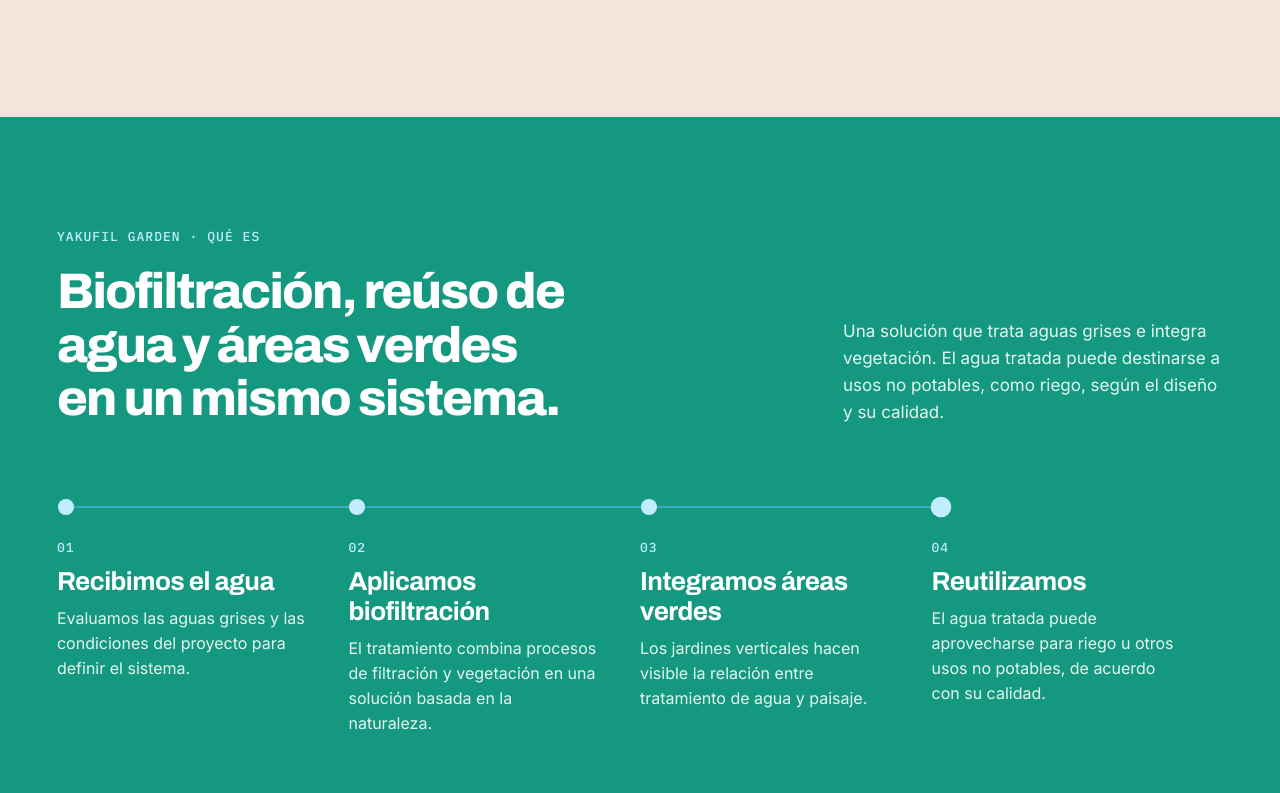
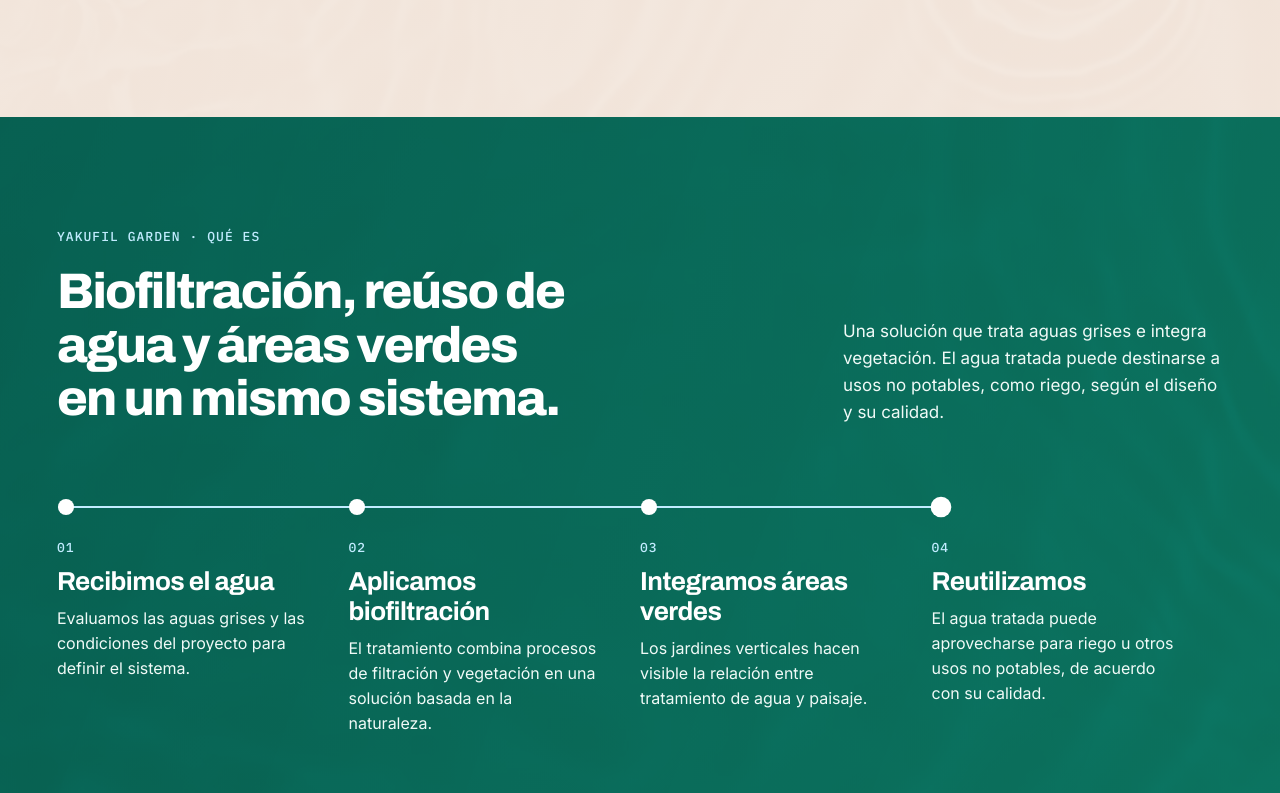
Before and after one commit to yakufil/yakufil, a plain HTML site: page site/index.html in a window 1280 px wide. Shown: the part 1347-2140 px from the top of the page. Drawn offline with Linux system fonts and the light colour scheme.

Commit message:
Añade fondos de agua con contraste para secciones

```diff
--- a/site/index.html
+++ b/site/index.html
@@ -382,6 +382,14 @@ html{scroll-behavior:auto}
  .hero .scene{width:100%;margin:0;padding:7px;border-radius:18px;background:rgba(242,230,220,.48);border:1px solid #ffffffa8;box-shadow:0 14px 36px #0E336722}
  .hero .scene svg{height:auto}
 }
+.prob{background-color:#F2E6DC;background-image:linear-gradient(110deg,rgba(242,230,220,.94),rgba(242,230,220,.88)),url("assets/yakufil-textura-agua-crema.jpg");background-position:center;background-size:cover}
+.como{background-color:#0B725E;background-image:linear-gradient(110deg,rgba(8,91,77,.91),rgba(13,112,92,.88)),url("assets/yakufil-textura-agua-verde.jpg");background-position:center;background-size:cover}
+.como .head p,.como .step p{color:#F0FAF7}
+.como .steps::before{background:#77C7B7}
+.como .steps::after{background:#C2ECFF}
+.como .step .dot::before{background:#B4E4DA}
+.como .step.lit .dot::before{background:#fff}
+.como .step:last-child.lit .dot::before{background:#fff}
 </style>
 </head>
 <body>
```
Also changed, not shown: site/assets/yakufil-textura-agua-crema.jpg (added), site/assets/yakufil-textura-agua-verde.jpg (added).
